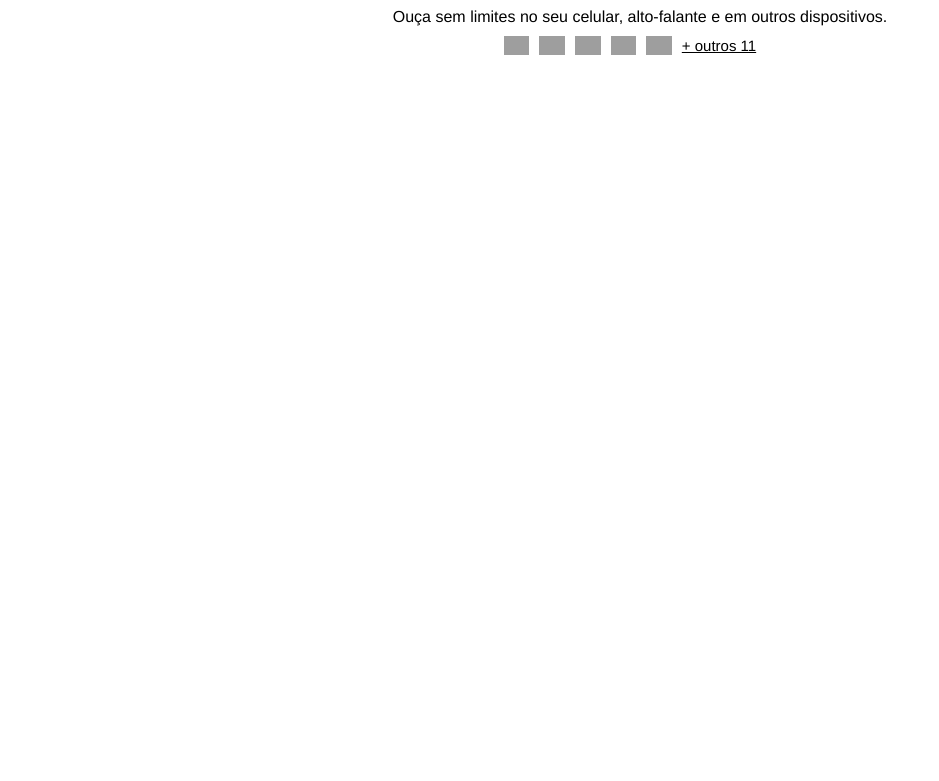
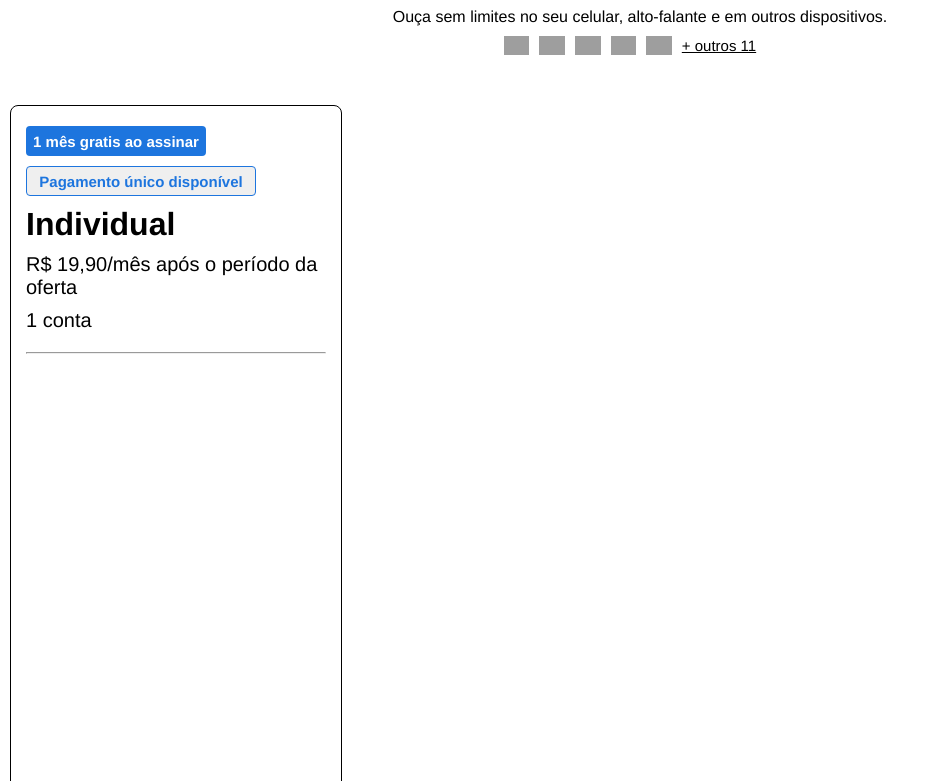
Before and after one commit to ThalesAraujoB/REACT_Spotify_HomePage_Clone, a React (Vite) app in the folder aula-1/: page / in a window 1280 px wide. Shown: the part 1079-1860 px from the top of the page, without its empty margins (0-939 px from the left). Before the commit the page ends 1134 px from the top, so only its background shows below. Built offline with nearby package versions, Linux system fonts and the light colour scheme; grey boxes are pictures that could not be loaded.

Commit message:
adicionando componentes

```diff
--- a/aula-1/src/App.jsx
+++ b/aula-1/src/App.jsx
@@ -3,6 +3,7 @@ import NavBarComponent from './components/navbar/NavBarComponent'
 import MiddlePartComponent from "./components/Middle/MiddlePartComponent";
 import PremiumComponent from './components/premium/PremiumComponent'
 import PlanComponent from './components/plan/PlanComponent'
+import OptionsComponent from './components/options/OptionsComponent';
 
 
 function App() {
@@ -13,6 +14,7 @@ function App() {
       <MiddlePartComponent></MiddlePartComponent>
       <PremiumComponent></PremiumComponent>
       <PlanComponent></PlanComponent>
+      <OptionsComponent></OptionsComponent>
     </div>
   )
 }
--- /dev/null
+++ b/aula-1/src/components/options/OptionsComponent.css
@@ -0,0 +1,38 @@
+.options-box{
+    border-radius: 8px;
+    border: 1px solid black;
+    width: 300px;
+    height:1200px;
+    margin-left: 10px;
+    margin-top: 50px;
+    padding: 15px;
+}
+.first-btn{
+    margin-top: 5px;
+    background-color: #1d75de;
+    border-radius: 4px;
+    padding: 0;
+    height: 30px;
+    width: 180px;
+    font-size: 15px;
+}
+.sub-button{
+    margin-top: 10px;
+    color: #1d75de;
+    border: 1px solid#1d75de ;
+    border-radius: 4px;
+    padding: 0;
+    height: 30px;
+    width: 230px;
+    font-size: 15px;
+}
+.title-head{
+    margin-top: 10px;
+}
+.price,.conta{
+    margin-top: 10px;
+    font-size: 20px;
+}
+.line{
+    margin-top: 20px;
+}
--- /dev/null
+++ b/aula-1/src/components/options/OptionsComponent.jsx
@@ -0,0 +1,16 @@
+import './OptionsComponent.css'
+
+const OptionsComponent = () => {
+  return (
+    <div className='options-box'>
+        <button className="first-btn">1 mês gratis ao assinar</button>
+        <button className="sub-button">Pagamento único disponível</button>
+        <h1 className="title-head">Individual</h1>
+        <p className="price">R$ 19,90/mês após o período da oferta</p>
+        <p className="conta">1 conta</p>
+        <hr  className='line'/>
+    </div>
+  )
+}
+
+export default OptionsComponent
```
